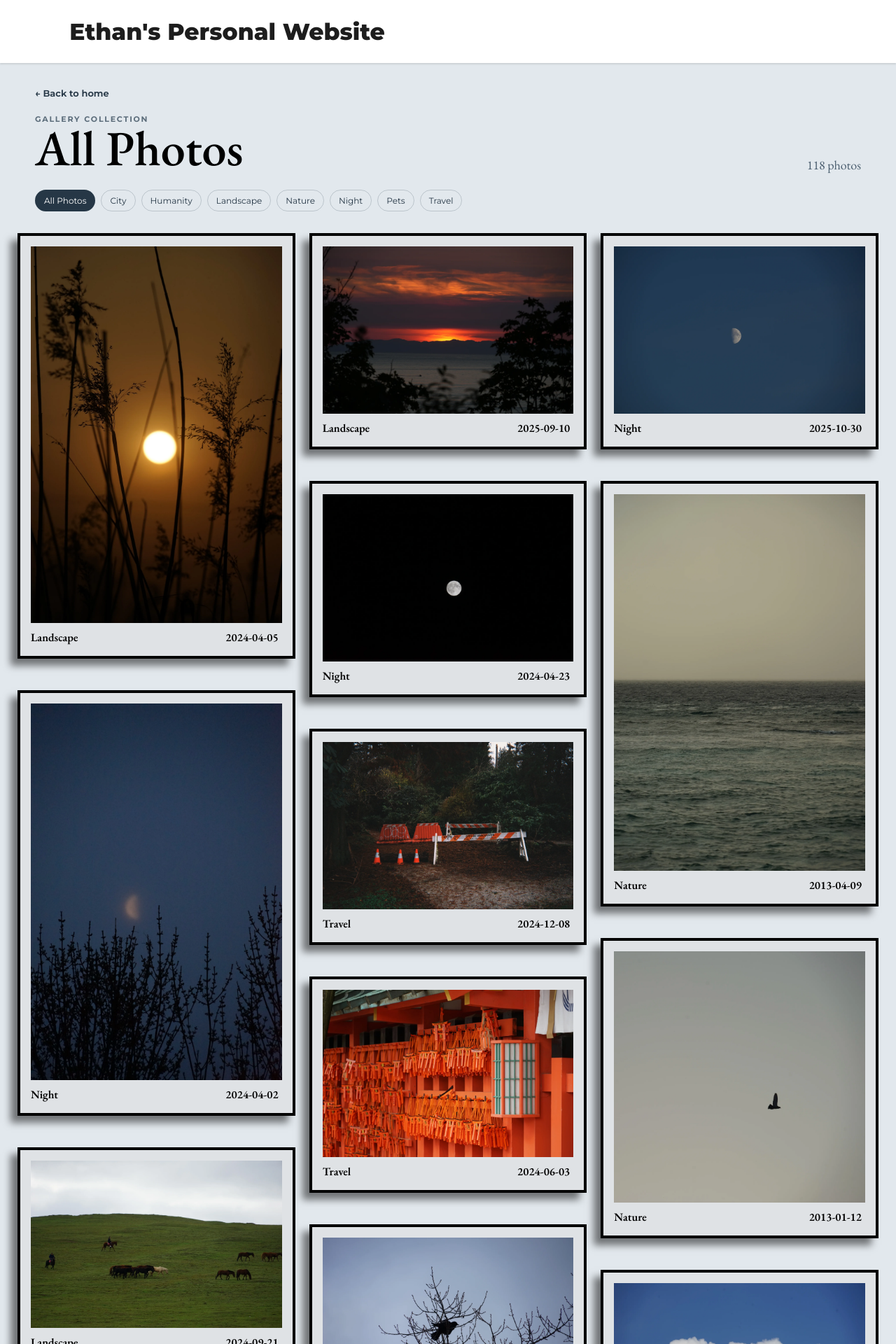
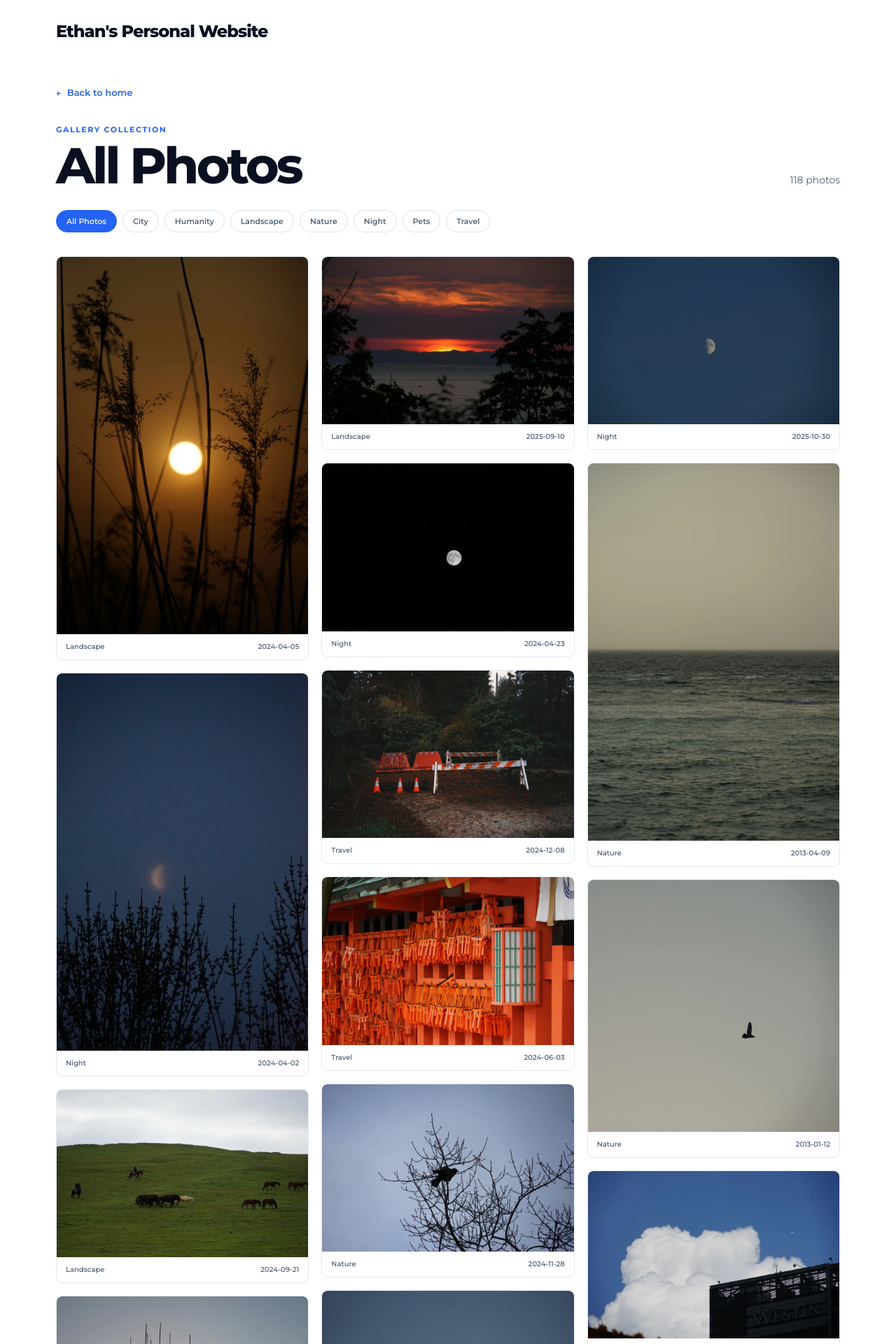
Before and after one commit to yuzew0924/yuze-portfolio, a Flask app: page /gallery in a window 1280 px wide. Shown: the top 1920 px of the page at 70% size. Run offline with Flask 3, Linux system fonts and the light colour scheme.

Commit message:
Align gallery with portfolio styling

```diff
--- a/app/static/css/gallery.css
+++ b/app/static/css/gallery.css
@@ -1,258 +1,33 @@
-* {
-    margin: 0;
-    padding: 0;
-}
-
-body {
-    margin: 0;
-    background-color: rgb(161, 180, 196, 0.3);
-}
-
-.container{
-    height: 100%;
-    width: 100%;
-}
-
-.gallery-header{
-    width: min(1180px, calc(100% - 50px));
-    margin: 32px auto 8px;
-    font-family: "EB Garamond", serif;
-}
-
-.back-home{
-    display: inline-block;
-    margin-bottom: 22px;
-    color: #263746;
-    font-family: 'Montserrat', sans-serif;
-    font-size: 13px;
-    font-weight: 650;
-    text-decoration: none;
-}
-
-.back-home:hover{
-    color: #6c3847;
-}
-
-.gallery-title-row{
-    display: flex;
-    align-items: end;
-    justify-content: space-between;
-    gap: 24px;
-}
-
-.gallery-kicker{
-    color: #5b6c7a;
-    font-family: 'Montserrat', sans-serif;
-    font-size: 11px;
-    font-weight: 700;
-    letter-spacing: 0.16em;
-    text-transform: uppercase;
-}
-
-.gallery-title-row h1{
-    font-size: clamp(38px, 6vw, 70px);
-    font-weight: 550;
-    line-height: 1;
-}
-
-.gallery-title-row > p{
-    color: #4c5f70;
-    font-size: 18px;
-}
-
-.collection-switcher{
-    display: flex;
-    gap: 8px;
-    margin-top: 24px;
-    padding-bottom: 6px;
-    overflow-x: auto;
-    scrollbar-width: thin;
-}
-
-.collection-switcher a{
-    flex: 0 0 auto;
-    padding: 7px 12px;
-    color: #263746;
-    border: 1px solid rgba(38, 55, 70, 0.2);
-    border-radius: 999px;
-    font-family: 'Montserrat', sans-serif;
-    font-size: 12px;
-    text-decoration: none;
-}
-
-.collection-switcher a:hover,
-.collection-switcher a.active{
-    color: white;
-    background: #263746;
-}
-
-.waterfall {
-    column-gap: 20px;
-    padding: 0 25px;
-    margin-top: 25px;
-}
-
-.gallery-footer-space{
-    height: clamp(55px, 9vh, 110px);
-}
-
-.item
- {
-    width: 100%;
-    height: auto;
-    box-sizing: border-box;
-    break-inside: avoid;
-    font-family: "EB Garamond", serif;
-    border: 4px solid black;
-    background-color:rgb(223, 226, 229);
-    padding: 15px;
-    margin-bottom: 45px;
-    box-shadow: -10px 10px 10px rgba(0, 0, 0, 0.5); /* 添加相框阴影，水平和垂直偏移5像素，模糊半径为10像素，阴影颜色为半透明黑色 */
-}
-
-.item img{
-    width: 100%;
-    height: auto;
-}
-
-.item.hidden{
-    display: none;
-}
-
-.item .view{
-    display: flex;
-    justify-content: space-between;
-}
-
-.item .view div{
-    font-weight: 600;
-    font-size: 16px;
-    margin-top: 5px;
-    line-height: 22px;
-    /* font-size: 1rem; */
- }
-
-.item .view .category-label{
-    min-height: 22px;
-}
-
-.waterfall.category-filtered .category-label{
-    visibility: hidden;
-}
-
-.item .view .date{
-    margin-right: 5px;
-}
-
-.empty-gallery{
-    display: none;
-    font-family: "EB Garamond", serif;
-    font-size: 22px;
-    font-weight: 600;
-    margin: 48px 25px;
-}
-
-.empty-gallery.visible{
-    display: block;
-}
-
-@media (max-width: 2600px){
-    .waterfall {
-        column-count: 5;
-    }
-}
-@media (max-width: 2400px){
-    .waterfall {
-        column-count: 4;
-    }
-}
-@media (max-width: 1400px){
-    .waterfall {
-        column-count: 3;
-    }
-}
-@media (max-width: 850px){
-    .waterfall {
-        column-count: 2;
-    }
-}
-@media (max-width: 500px){
-    .gallery-header{
-        width: calc(100% - 28px);
-        margin-top: 22px;
-    }
-    .back-home{
-        margin-bottom: 18px;
-    }
-    .gallery-title-row > p{
-        font-size: 15px;
-    }
-    .waterfall {
-        column-count: 1;
-        padding: 0 14px;
-    }
-}
-
-.loading{
-    position: fixed;
-    top: 0;
-    left: 0;
-    width: 100%;
-    height: 100%;
-    background: rgba(0, 0, 0, 0.5); /* 半透明背景 */
-    display: flex;
-    justify-content: center;
-    align-items: center;
-    z-index: 1000;
-}
-
-
-.loader {
-    width: 50px;
-    aspect-ratio: 1;
-    border-radius: 50%;
-    border: 8px solid black;
-    animation:
-      l20-1 0.8s infinite linear alternate,
-      l20-2 1.6s infinite linear;
-  }
-  @keyframes l20-1{
-     0%    {clip-path: polygon(50% 50%,0       0,  50%   0%,  50%    0%, 50%    0%, 50%    0%, 50%    0% )}
-     12.5% {clip-path: polygon(50% 50%,0       0,  50%   0%,  100%   0%, 100%   0%, 100%   0%, 100%   0% )}
-     25%   {clip-path: polygon(50% 50%,0       0,  50%   0%,  100%   0%, 100% 100%, 100% 100%, 100% 100% )}
-     50%   {clip-path: polygon(50% 50%,0       0,  50%   0%,  100%   0%, 100% 100%, 50%  100%, 0%   100% )}
-     62.5% {clip-path: polygon(50% 50%,100%    0, 100%   0%,  100%   0%, 100% 100%, 50%  100%, 0%   100% )}
-     75%   {clip-path: polygon(50% 50%,100% 100%, 100% 100%,  100% 100%, 100% 100%, 50%  100%, 0%   100% )}
-     100%  {clip-path: polygon(50% 50%,50%  100%,  50% 100%,   50% 100%,  50% 100%, 50%  100%, 0%   100% )}
-  }
-  @keyframes l20-2{
-    0%    {transform:scaleY(1)  rotate(0deg)}
-    49.99%{transform:scaleY(1)  rotate(135deg)}
-    50%   {transform:scaleY(-1) rotate(0deg)}
-    100%  {transform:scaleY(-1) rotate(-135deg)}
-  }
-
-  @media (max-width: 850px){
-    .loader {
-        width: 40px;
-    }
-}
-@media (max-width: 320px){
-    .loader {
-        width: 30px;
-    }
-}
-
-/* .loader {
-    width: 60px;
-    aspect-ratio: 1;
-    border-radius: 50%;
-    background:
-      radial-gradient(farthest-side,black 94%,#0000) top/8px 8px no-repeat,
-      conic-gradient(#0000 30%,black);
-    -webkit-mask: radial-gradient(farthest-side,#0000 calc(100% - 8px),#000 0);
-    animation: l13 1s infinite linear;
-  }
-  @keyframes l13{
-    100%{transform: rotate(1turn)}
-  } */
+:root{--ink:#0a1020;--muted:#53627c;--blue:#2463f4;--line:#e5e9f0;--soft:#f3f6fa}
+*{box-sizing:border-box;margin:0;padding:0}
+body{background:#fff;color:var(--ink);font-family:'Montserrat',sans-serif}
+a{color:inherit;text-decoration:none}
+.container{width:100%}
+.navigator{width:min(1120px,calc(100% - 48px));height:88px;margin:auto;display:flex;align-items:center}
+.navigator .title a{font-size:24px;font-weight:800;letter-spacing:-.04em}
+.gallery-header{width:min(1120px,calc(100% - 48px));margin:34px auto 28px}
+.back-home{display:inline-flex;align-items:center;gap:8px;margin-bottom:38px;color:var(--blue);font-size:13px;font-weight:600}
+.back-home:hover{opacity:.72}
+.gallery-title-row{display:flex;align-items:flex-end;justify-content:space-between;gap:24px}
+.gallery-kicker{margin-bottom:8px;color:var(--blue);font-size:11px;font-weight:700;letter-spacing:.14em;text-transform:uppercase}
+.gallery-title-row h1{font-size:clamp(42px,6vw,72px);font-weight:760;line-height:1;letter-spacing:-.055em}
+.gallery-title-row>p{padding-bottom:6px;color:var(--muted);font-size:14px}
+.collection-switcher{display:flex;gap:8px;margin-top:28px;padding-bottom:6px;overflow-x:auto;scrollbar-width:thin}
+.collection-switcher a{flex:0 0 auto;padding:8px 14px;border:1px solid #dce3ed;border-radius:999px;color:#46556d;background:#fff;font-size:11px;font-weight:550;transition:.18s ease}
+.collection-switcher a:hover{border-color:#aebbd0;color:var(--blue)}
+.collection-switcher a.active{border-color:var(--blue);color:#fff;background:var(--blue)}
+.waterfall{width:min(1120px,calc(100% - 48px));margin:0 auto;column-count:3;column-gap:18px}
+.item{width:100%;margin:0 0 18px;overflow:hidden;break-inside:avoid;border:1px solid var(--line);border-radius:9px;background:#fff;transition:transform .2s ease,box-shadow .2s ease}
+.item:hover{transform:translateY(-2px);box-shadow:0 12px 28px rgba(22,40,70,.1)}
+.item img{display:block;width:100%;height:auto;background:var(--soft)}
+.item .view{display:flex;justify-content:space-between;gap:14px;padding:11px 13px;color:var(--muted)}
+.item .view div{font-size:10px;font-weight:550;line-height:1.4}
+.item .date{text-align:right}
+.empty-gallery{display:none;width:min(1120px,calc(100% - 48px));margin:50px auto;color:var(--muted);font-size:16px}
+.empty-gallery.visible{display:block}
+.gallery-footer-space{height:72px}
+.loading{position:fixed;inset:0;z-index:1000;display:flex;align-items:center;justify-content:center;background:rgba(255,255,255,.88)}
+.loader{width:42px;aspect-ratio:1;border:4px solid #dfe7f5;border-top-color:var(--blue);border-radius:50%;animation:spin .7s linear infinite}
+@keyframes spin{to{transform:rotate(360deg)}}
+@media(max-width:900px){.waterfall{column-count:2}}
+@media(max-width:600px){.navigator{width:calc(100% - 32px);height:70px}.navigator .title a{font-size:19px}.gallery-header{width:calc(100% - 32px);margin-top:26px}.back-home{margin-bottom:28px}.gallery-title-row{align-items:flex-start}.gallery-title-row h1{font-size:42px}.gallery-title-row>p{font-size:12px}.waterfall{width:calc(100% - 32px);column-count:1}.item{margin-bottom:16px}.gallery-footer-space{height:56px}}
--- a/app/templates/gallery.html
+++ b/app/templates/gallery.html
@@ -5,11 +5,8 @@
     <meta name="viewport" content="width=device-width, initial-scale=1.0">
     <title>{{ current_category }} — Yuze's Gallery</title>
     <link rel="stylesheet" href="https://cdnjs.cloudflare.com/ajax/libs/font-awesome/6.5.1/css/all.min.css" integrity="sha512-DTOQO9RWCH3ppGqcWaEA1BIZOC6xxalwEsw9c2QQeAIftl+Vegovlnee1c9QX4TctnWMn13TZye+giMm8e2LwA==" crossorigin="anonymous" referrerpolicy="no-referrer" />
-    <link href="https://fonts.googleapis.com/css2?family=EB+Garamond:ital,wght@0,400..800;1,400..800&display=swap" rel="stylesheet">
-
     <link rel="stylesheet" href="{{ url_for('static', filename='css/font.css') }}">
-    <link rel="stylesheet" href="{{ url_for('static', filename='css/navigator.css') }}?v=2">
-    <link rel="stylesheet" href="{{ url_for('static', filename='css/gallery.css') }}">
+    <link rel="stylesheet" href="{{ url_for('static', filename='css/gallery.css') }}?v=3">
 </head>
 <body>
     <div class="loading">
--- a/app/templates/profile.html
+++ b/app/templates/profile.html
@@ -10,7 +10,7 @@
 <body>
 <header class="site-header"><a class="brand" href="#home">Ethan's Personal Website</a><nav aria-label="Main navigation"><a class="active" href="#home">Home</a><a href="#about">About</a><a href="#projects">Projects</a><a href="#gallery">Gallery</a><a href="#contact">Contact</a></nav></header>
 <main>
-<section class="hero" id="home"><div class="hero-copy"><h1>Building intelligent<br>systems for a more<br>curious world.</h1><p>I’m Ethan, a Computer Science student at the University of Washington exploring AI, robotics, and real-world applications through research, projects, and creativity.</p><div class="hero-actions"><a class="button button-primary" href="#projects">View My Projects <span>→</span></a><a class="button button-secondary" href="#contact">Get In Touch</a></div></div>{% if hero_image %}<a class="hero-image" href="{{ url_for('gallery_all') }}" aria-label="Open the full photo gallery"><img src="{{ url_for('static', filename='images/' ~ hero_image.path) }}" alt="A landscape photograph from Ethan's gallery"></a>{% endif %}</section>
+<section class="hero" id="home"><div class="hero-copy"><h1>Building intelligent<br>systems for a more<br>curious world.</h1><p>I’m Ethan, a Computer Science student at the University of Washington exploring AI, robotics, and real-world applications through research, projects, and creativity.</p><div class="hero-actions"><a class="button button-primary" href="#projects">View My Projects <span>→</span></a><a class="button button-secondary" href="#contact">Get In Touch</a></div></div>{% if hero_image %}<div class="hero-image"><img src="{{ url_for('static', filename='images/' ~ hero_image.path) }}" alt="A landscape photograph from Ethan's gallery"></div>{% endif %}</section>
 <section class="section about" id="about"><div class="about-copy"><h2>About Me</h2><p>Hi, I’m Ethan, a Computer Science student at the University of Washington. I’m passionate about building intelligent systems that can make a real impact. I enjoy turning ideas into end-to-end projects, from designing algorithms to building full-stack applications, and I’m especially interested in the intersection of AI, robotics, and real-world decision-making.</p></div><div class="interests"><h3>My Interests</h3><div class="tags"><span>Artificial Intelligence</span><span>Machine Learning</span><span>NLP &amp; Agentic AI</span><span>Computer Vision</span><span>Robotics &amp; Autonomous Systems</span><span>Full-Stack Development</span></div></div></section>
 <section class="section projects" id="projects"><div class="section-heading"><h2>Selected Projects</h2><a href="https://github.com/yuzew0924" target="_blank" rel="noopener noreferrer">View all projects <span>→</span></a></div><div class="project-grid">
 <article class="project-card"><div class="project-visual visual-calendar"><i class="fa-regular fa-calendar-check"></i></div><div class="project-content"><h3>Calendar Agent</h3><p>A conversational assistant that generates, ranks, and visualizes conflict-free weekly schedules around a student’s preferences.</p><div class="tags"><span>React</span><span>Python</span><span>OpenAI</span></div><a href="https://courseschedulepilot.vercel.app" target="_blank">Visit live app →</a></div></article>
```
